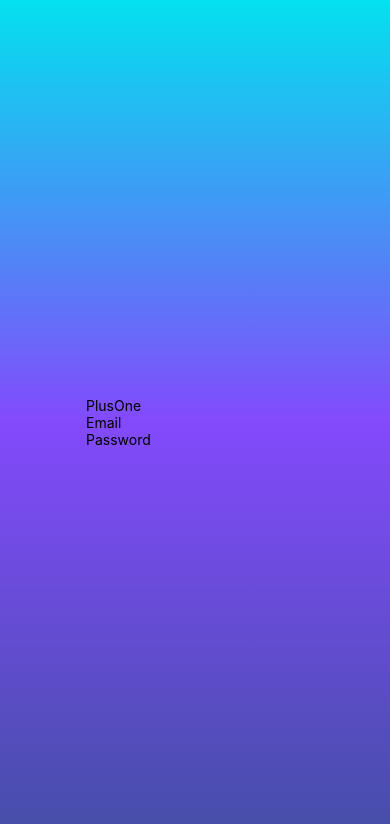
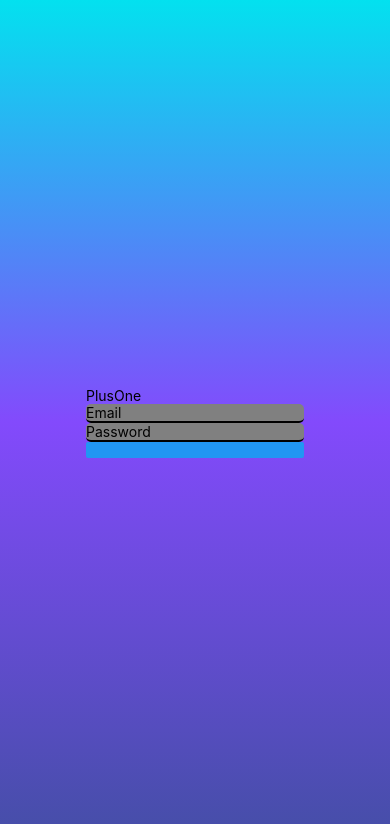
Before and after one commit to pyroteddie/PlusOne, a React Native app: screen / in a window 390 px wide. Shown: the top 824 px of the page. Built offline with nearby package versions, Linux system fonts and the light colour scheme.

Commit message:
added button to home screen

```diff
--- a/components/pages/signIn.tsx
+++ b/components/pages/signIn.tsx
@@ -1,5 +1,5 @@
 import React, { useEffect } from 'react';
-import { Text, TextInput, View } from 'react-native';
+import {Button, StyleSheet, Text, TextInput, View } from 'react-native';
 
 
 export default () => {
@@ -8,7 +8,22 @@ export default () => {
 
     return <View>
                 <Text>PlusOne</Text>
-                <TextInput placeholder='Email' />
-                <TextInput placeholder='Password' />
+                <TextInput placeholder='Email' style={style.signInForm} />
+                <TextInput placeholder='Password'  style={style.signInForm} />
+                <Button style={style.ButtonSign} ><Text>Sign In</Text> </ Button>
             </View>
 }
+
+const style = StyleSheet.create({
+  signInForm: {
+    borderRadius:5,
+    borderBottomWidth:2,
+    backgroundColor:"grey",
+
+  },
+  ButtonSign:{
+    width: 150,
+    height: 30,
+    backgroundColor: 'grey',
+  }
+});
--- a/package.json
+++ b/package.json
@@ -18,6 +18,8 @@
     "react": "^17.0.2",
     "react-dom": "^17.0.2",
     "react-native": "^0.66.3",
+    "react-native-linear-gradient": "^2.5.6",
+    "react-native-web": "^0.17.5",
     "react-router-dom": "^6.0.2"
   },
   "devDependencies": {
```
Also changed, not shown: 1 other file (tests, documents, lock files or other folders).
